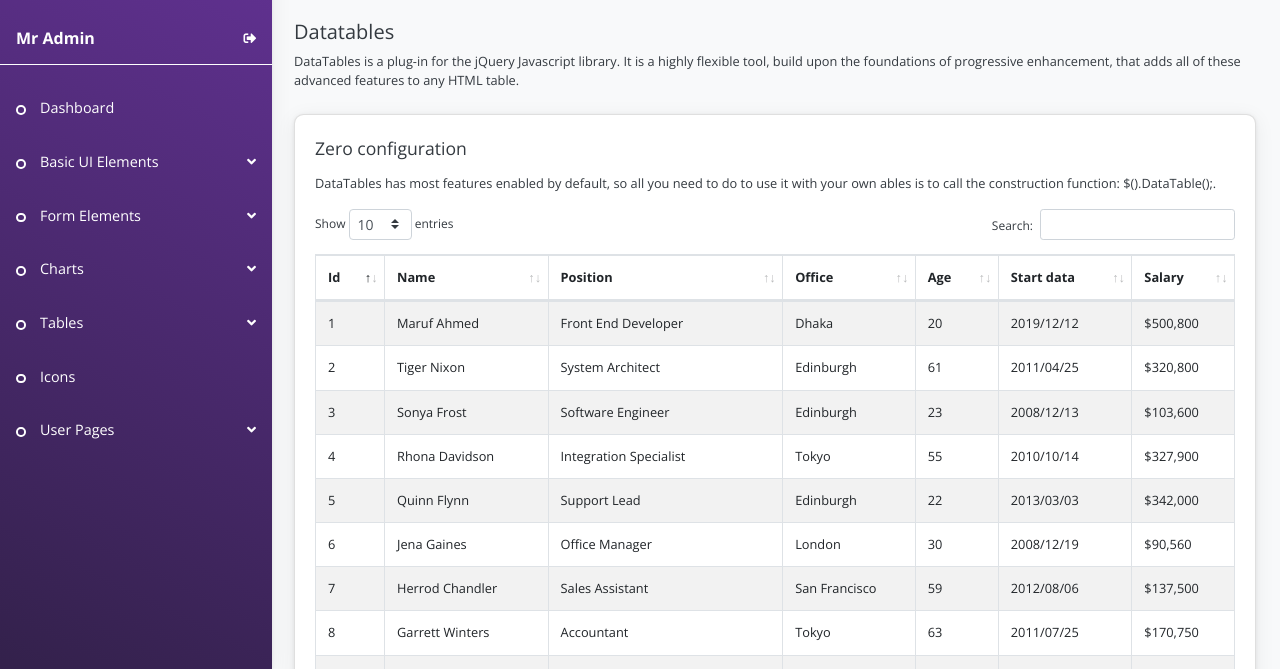
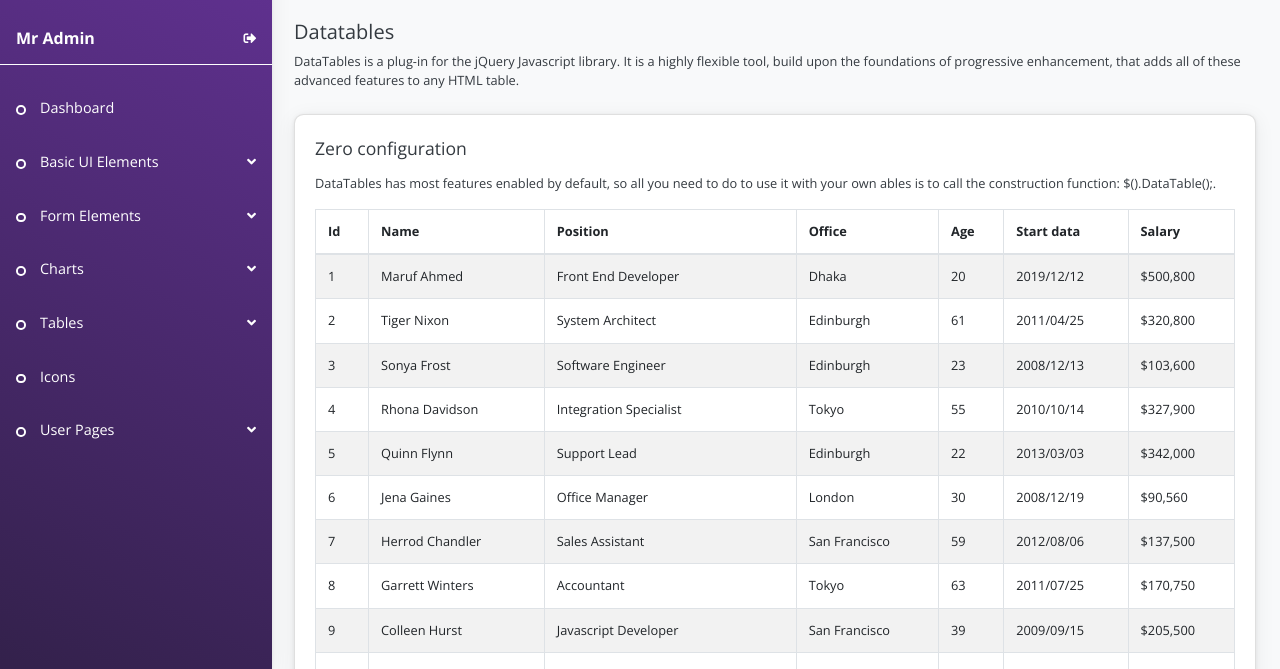
Before and after one commit to qbytesoft-com/qbadminui, a plain HTML site: page datatables.html in a window 1280 px wide. Shown: the part 131-800 px from the top of the page. Drawn offline with nearby package versions, Linux system fonts and the light colour scheme.

Commit message:
folder name fix

```diff
--- a/datatables.html
+++ b/datatables.html
@@ -13,7 +13,7 @@
   <link rel="stylesheet" href="css/vendor/bootstrap-4.3.1/bootstrap.min.css">
   <link rel="stylesheet" href="css/main.css">
   <!-- Data Table stylesheet -->
-  <link rel="stylesheet" href="./css/vendor/Data Table 1.10.20/datatables.min.css"></link>
+  <link rel="stylesheet" href="./css/vendor/DataTable-1.10.20/datatables.min.css"></link>
 
   <meta name="theme-color" content="#fafafa">
 </head>
@@ -3040,7 +3040,7 @@
   <script src="https://cdnjs.cloudflare.com/ajax/libs/popper.js/1.14.7/umd/popper.min.js"></script>
   <script src="js/vendor/bootstrap-4.3.1/bootstrap.min.js"></script>
   <!-- Data Table -->
-  <script src="./js/vendor/Data Table 1.10.20/datatables.min.js"></script>
+  <script src="./js/vendor/DataTable-1.10.20/datatables.min.js"></script>
   <!-- Data Table script -->
   <script src="./js/plugins scripts/dataTable_script.js"></script>
 
```
Also changed, not shown: css/vendor/DataTable-1.10.20/datatables.min.css (renamed from css/vendor/Data Table 1.10.20/datatables.min.css).
